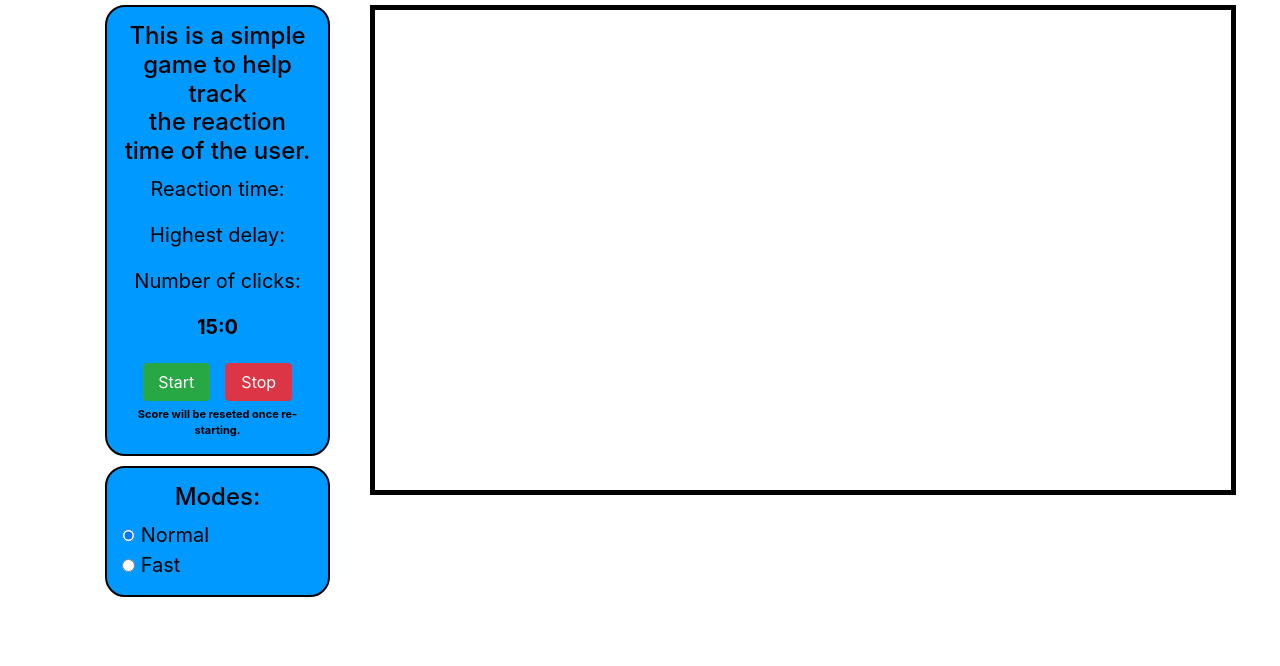
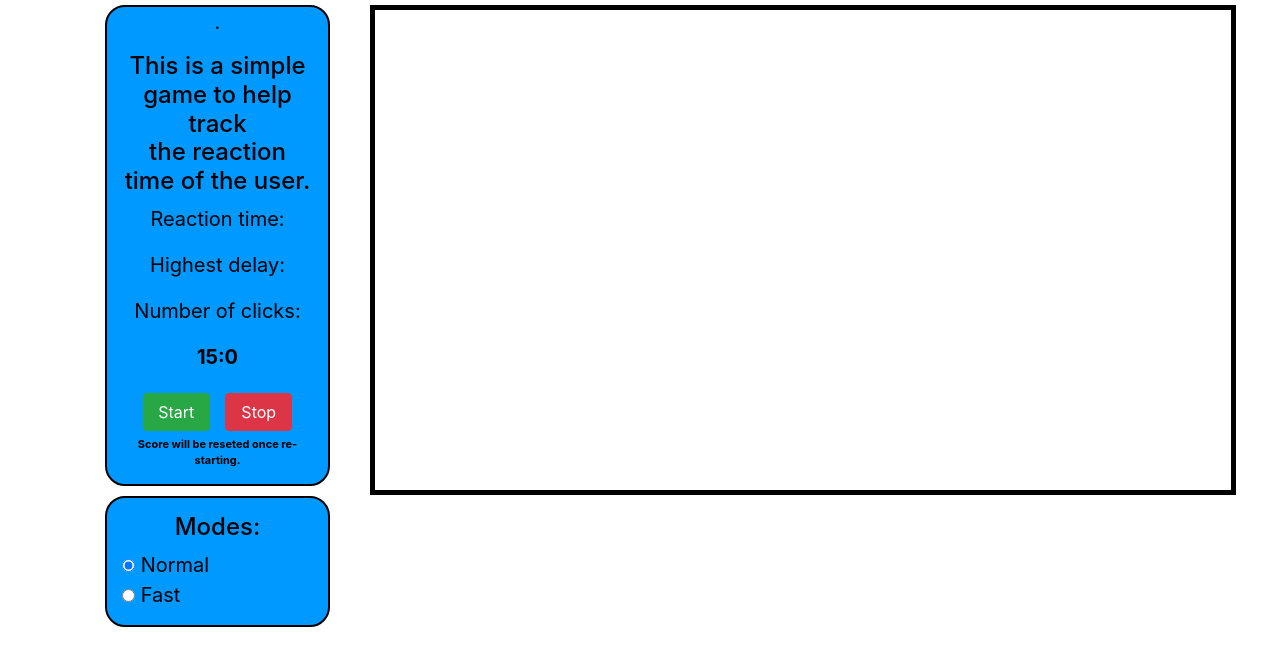
Before and after one commit to spcool555/ReactionTimeTexster, a plain HTML site: page index.html in a window 1280 px wide. Drawn offline with nearby package versions, Linux system fonts and the light colour scheme.

Commit message:
Update index.html

```diff
--- a/index.html
+++ b/index.html
@@ -15,6 +15,7 @@
 			          <div class="row">
 						<div class="col-md-12 col-lg-12 col-sm-12 col-xs-12">
 							<div class="textSection">
+								<div>.</div>
 					            <div class="text">
 						              <h4> This is a simple game to help track<br>the reaction time of the user.</h4>
 						              <p> Reaction time: <span id="timeTaken"></span> </p>
```
